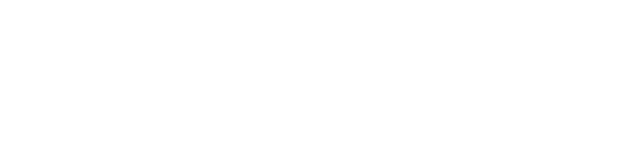
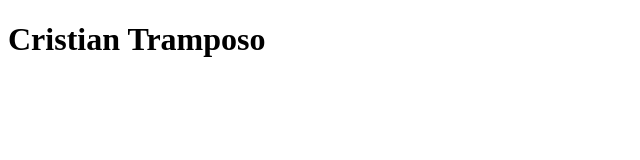
Before and after one commit to jujo2594/pushUpFront, a plain HTML site: page index.html in a window 1280 px wide. Shown: the whole page, without its empty margins (0-640 px from the left). Drawn offline with Linux system fonts and the light colour scheme.

Commit message:
feat: :sparkles: Title

```diff
--- a/index.html
+++ b/index.html
@@ -6,6 +6,6 @@
     <title>PushUp</title>
 </head>
 <body>
-
+    <h1>Cristian Tramposo</h1>
 </body>
 </html>
```
